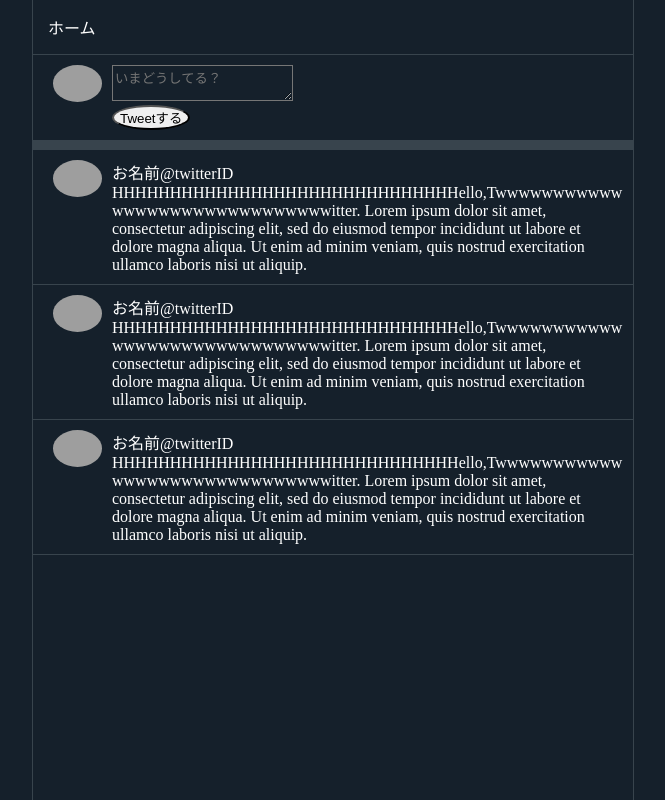
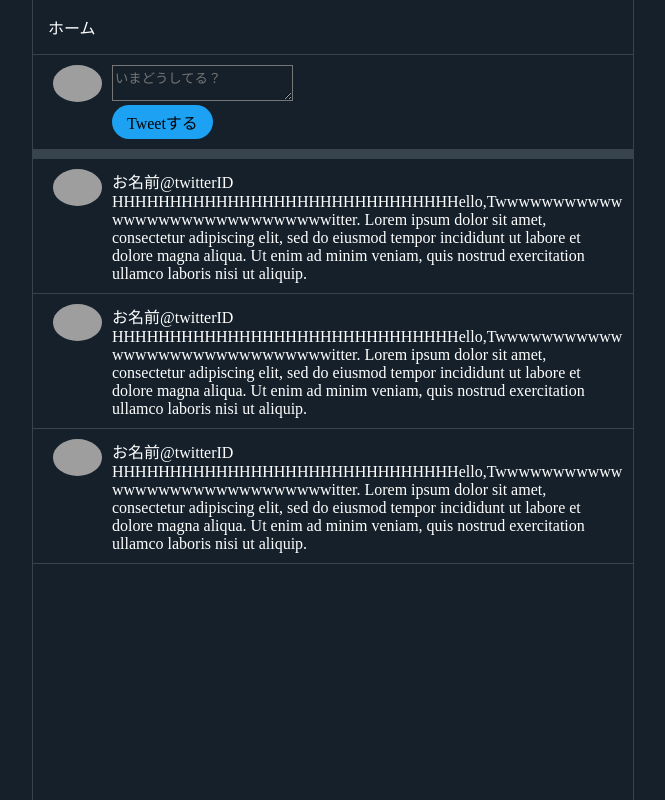
Before and after one commit to okathira/react-copy-twitter, a React (Create React App) app: page / in a window 1280 px wide. Shown: the whole page, without its empty margins (160-825 px from the left). Built offline with nearby package versions, Linux system fonts and the light colour scheme; grey boxes are pictures that could not be loaded.

Commit message:
Buttonのデザイン

```diff
--- a/src/uiElements.js
+++ b/src/uiElements.js
@@ -6,8 +6,11 @@ const InputTextarea = styled.textarea`
   background-color: #00000000;
 `;
 
-const Button = styled.button`
-  border-radius: 50%;
+const Button = styled.div.attrs({ role: "button" })`
+  border-radius: 9999px;
+  display: inline-block;
+  background-color: rgb(29, 161, 242);
+  padding: 5px 15px;
 `;
 
 const UserIcon = styled.img`
```
